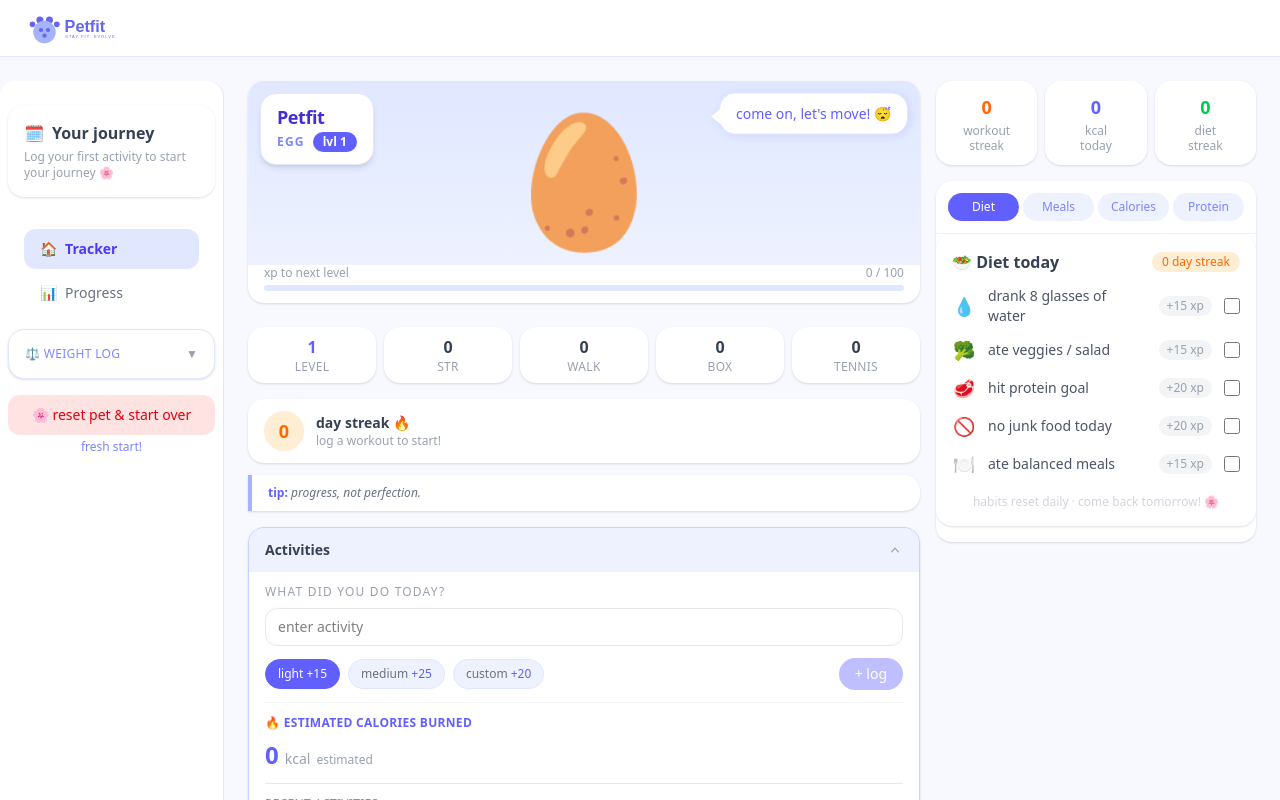
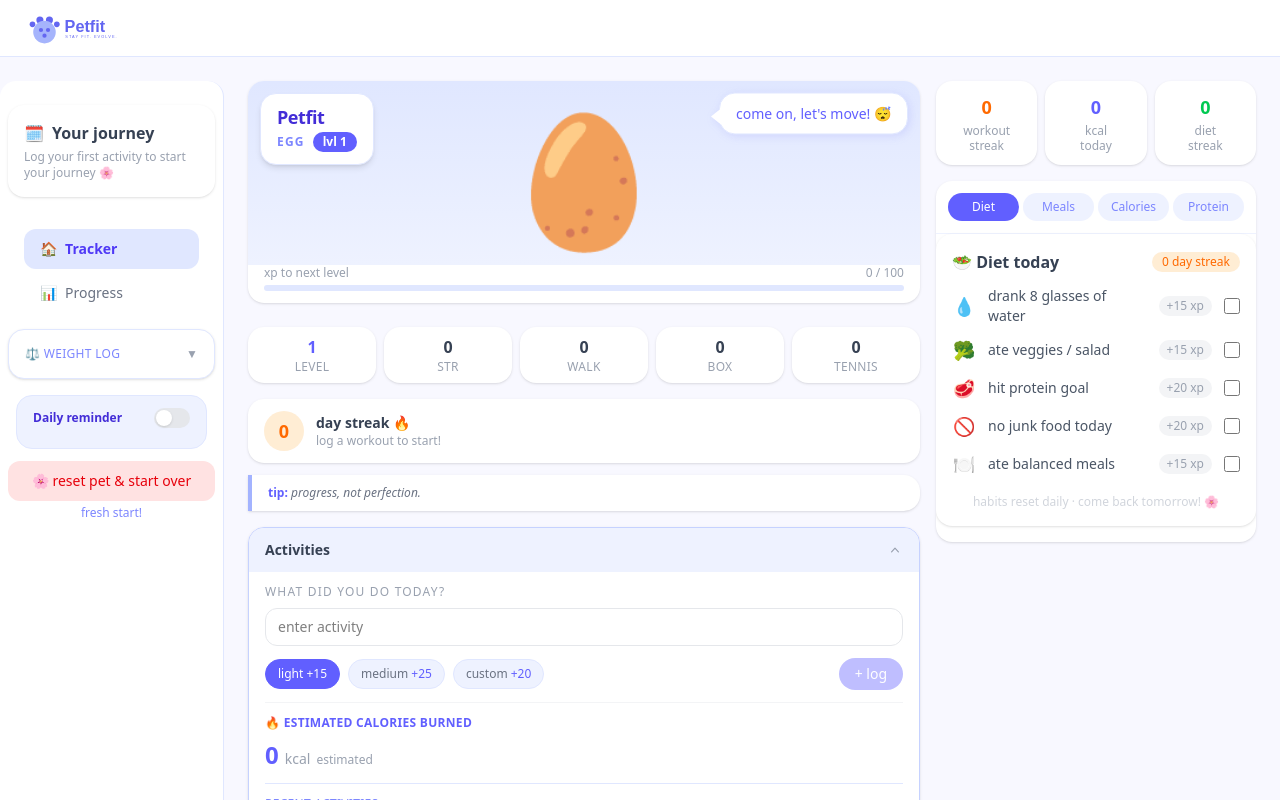
Before and after one commit to benringia/Virtual-Pet-Fitness, a Vue app: page / in a window 1280 px wide. Shown: the top 800 px of the page. Built offline with nearby package versions, Linux system fonts and the light colour scheme.

Commit message:
UI feat: Added Daily reset toast, End Day reminder, Reset Countdown

```diff
--- a/src/App.vue
+++ b/src/App.vue
@@ -21,6 +21,7 @@
               ><span>📊</span> Progress</button>
             </nav>
             <WeightLog />
+            <ReminderSettings />
           </StatsPanel>
         </div>
       </aside>
@@ -128,10 +129,17 @@ import MealLogger from './components/MealLogger.vue'
 
 import StatsPanel from './components/StatsPanel.vue'
 import ProgressDashboard from './components/ProgressDashboard.vue'
+import ReminderSettings from './components/ReminderSettings.vue'
 import { state } from './store/state.js'
 import { checkDayRollover } from './utils/dates.js'
+import { scheduleReminder } from './utils/reminder.js'
 
-onMounted(() => checkDayRollover(state))
+onMounted(() => {
+  checkDayRollover(state)
+  if (state.reminder.enabled && Notification.permission === 'granted') {
+    scheduleReminder(state.reminder.time)
+  }
+})
 
 const activeView = ref('tracker')
 const activeRightTab = ref('diet')
--- /dev/null
+++ b/src/components/ReminderSettings.vue
@@ -0,0 +1,109 @@
+<script setup>
+import { ref, computed, watch, onMounted, onUnmounted } from 'vue'
+import { state } from '../store/state.js'
+import { requestPermission, scheduleReminder, cancelReminder } from '../utils/reminder.js'
+
+const permission = ref(Notification.permission)
+
+async function onToggle() {
+  state.reminder.enabled = !state.reminder.enabled
+  if (state.reminder.enabled) {
+    if (permission.value === 'default') {
+      const result = await requestPermission()
+      permission.value = result
+    }
+    if (permission.value === 'granted') {
+      scheduleReminder(state.reminder.time)
+    } else {
+      state.reminder.enabled = false
+    }
+  } else {
+    cancelReminder()
+  }
+}
+
+async function onRequestPermission() {
+  const result = await requestPermission()
+  permission.value = result
+  if (result === 'granted' && state.reminder.enabled) {
+    scheduleReminder(state.reminder.time)
+  }
+}
+
+watch(() => state.reminder.time, (newTime) => {
+  if (state.reminder.enabled && permission.value === 'granted') {
+    scheduleReminder(newTime)
+  }
+})
+
+function getMinsUntilMidnight() {
+  const now = new Date()
+  const midnight = new Date(now.getFullYear(), now.getMonth(), now.getDate() + 1, 0, 0, 0)
+  return Math.floor((midnight - now) / 60000)
+}
+
+const minsUntilReset = ref(getMinsUntilMidnight())
+
+const resetCountdown = computed(() => {
+  const total = minsUntilReset.value
+  const hrs = Math.floor(total / 60)
+  const mins = total % 60
+  return hrs > 0 ? `${hrs} hrs ${mins} mins until reset` : `${mins} mins until reset`
+})
+
+let countdownInterval = null
+onMounted(() => {
+  countdownInterval = setInterval(() => {
+    minsUntilReset.value = getMinsUntilMidnight()
+  }, 60000)
+})
+onUnmounted(() => clearInterval(countdownInterval))
+</script>
+
+<template>
+  <div class="mx-2 mb-3 bg-indigo-50 rounded-2xl px-4 py-3 border border-indigo-100">
+    <div class="flex items-center justify-between mb-2">
+      <span class="text-xs font-semibold text-indigo-700">Daily reminder</span>
+      <button
+        @click="onToggle"
+        :class="state.reminder.enabled ? 'bg-indigo-500' : 'bg-gray-200'"
+        class="relative inline-flex h-5 w-9 shrink-0 rounded-full transition-colors focus-visible:outline focus-visible:outline-2 focus-visible:outline-indigo-500"
+        role="switch"
+        :aria-checked="state.reminder.enabled"
+        aria-label="Enable daily reminder"
+      >
+        <span
+          :class="state.reminder.enabled ? 'translate-x-4' : 'translate-x-0.5'"
+          class="inline-block h-4 w-4 mt-0.5 rounded-full bg-white shadow transition-transform"
+        />
+      </button>
+    </div>
+
+    <div v-if="state.reminder.enabled" class="mt-2 space-y-2">
+      <input
+        v-model="state.reminder.time"
+        type="time"
+        class="w-full text-xs rounded-xl border border-indigo-200 bg-white px-3 py-1.5 text-indigo-700 focus:outline-none focus:ring-2 focus:ring-indigo-300"
+        aria-label="Reminder time"
+      />
+
+      <p class="text-xs text-indigo-400">We'll remind you to log before the day resets</p>
+      <p v-if="state.currentDate !== null" class="text-xs text-indigo-300">{{ resetCountdown }}</p>
+
+      <button
+        v-if="permission === 'default'"
+        @click="onRequestPermission"
+        class="w-full text-xs bg-indigo-500 hover:bg-indigo-600 text-white rounded-xl py-1.5 transition-colors"
+      >
+        Request notification permission
+      </button>
+
+      <p
+        v-if="permission === 'denied'"
+        class="text-xs text-red-400"
+      >
+        Notifications blocked. Enable them in your browser settings.
+      </p>
+    </div>
+  </div>
+</template>
--- a/src/store/persistence.js
+++ b/src/store/persistence.js
@@ -21,6 +21,7 @@ const defaultState = {
   meals: [],
   proteinActivityLevel: 'active',
   petMood: 'idle',
+  reminder: { enabled: false, time: '20:00' },
 }
 
 export function loadState() {
--- a/src/utils/achievements.js
+++ b/src/utils/achievements.js
@@ -9,6 +9,7 @@ const BORDER_COLORS = {
   workout:  'border-blue-400',
   diet:     'border-green-400',
   weight:   'border-pink-400',
+  dayReset: 'border-indigo-400',
 }
 
 const EVOLUTION_MAP = {
--- a/src/utils/dates.js
+++ b/src/utils/dates.js
@@ -1,7 +1,9 @@
 import { updateDeficitStreak, resetExpiredStreaks } from './streaks.js'
+import { triggerAchievement } from './achievements.js'
 
 export function todayStr() {
-  return new Date().toISOString().slice(0, 10)
+  const d = new Date()
+  return `${d.getFullYear()}-${String(d.getMonth() + 1).padStart(2, '0')}-${String(d.getDate()).padStart(2, '0')}`
 }
 
 export function isSameDay(a, b) {
@@ -55,4 +57,5 @@ export function checkDayRollover(state) {
   state.calories.burnedManual = []
   state.calories.date = today
   resetExpiredStreaks(state)
+  triggerAchievement('dayReset', '🌅', 'New day!', 'Habits and calories have reset. Keep it up!')
 }
--- /dev/null
+++ b/src/utils/reminder.js
@@ -0,0 +1,28 @@
+let timeoutId = null
+
+export async function requestPermission() {
+  return Notification.requestPermission()
+}
+
+export function scheduleReminder(time) {
+  cancelReminder()
+  const [h, m] = time.split(':').map(Number)
+  const now = new Date()
+  const target = new Date()
+  target.setHours(h, m, 0, 0)
+  if (target <= now) return  // Already passed today
+  const ms = target - now
+  timeoutId = setTimeout(() => {
+    new Notification('Petfit reminder 🐾', {
+      body: "Don't forget to log today! Your streak is on the line.",
+      icon: '/favicon.svg',
+    })
+  }, ms)
+}
+
+export function cancelReminder() {
+  if (timeoutId !== null) {
+    clearTimeout(timeoutId)
+    timeoutId = null
+  }
+}
```
Also changed, not shown: .claude/session-log.txt (added), 1 other file (tests, documents, lock files or other folders).
